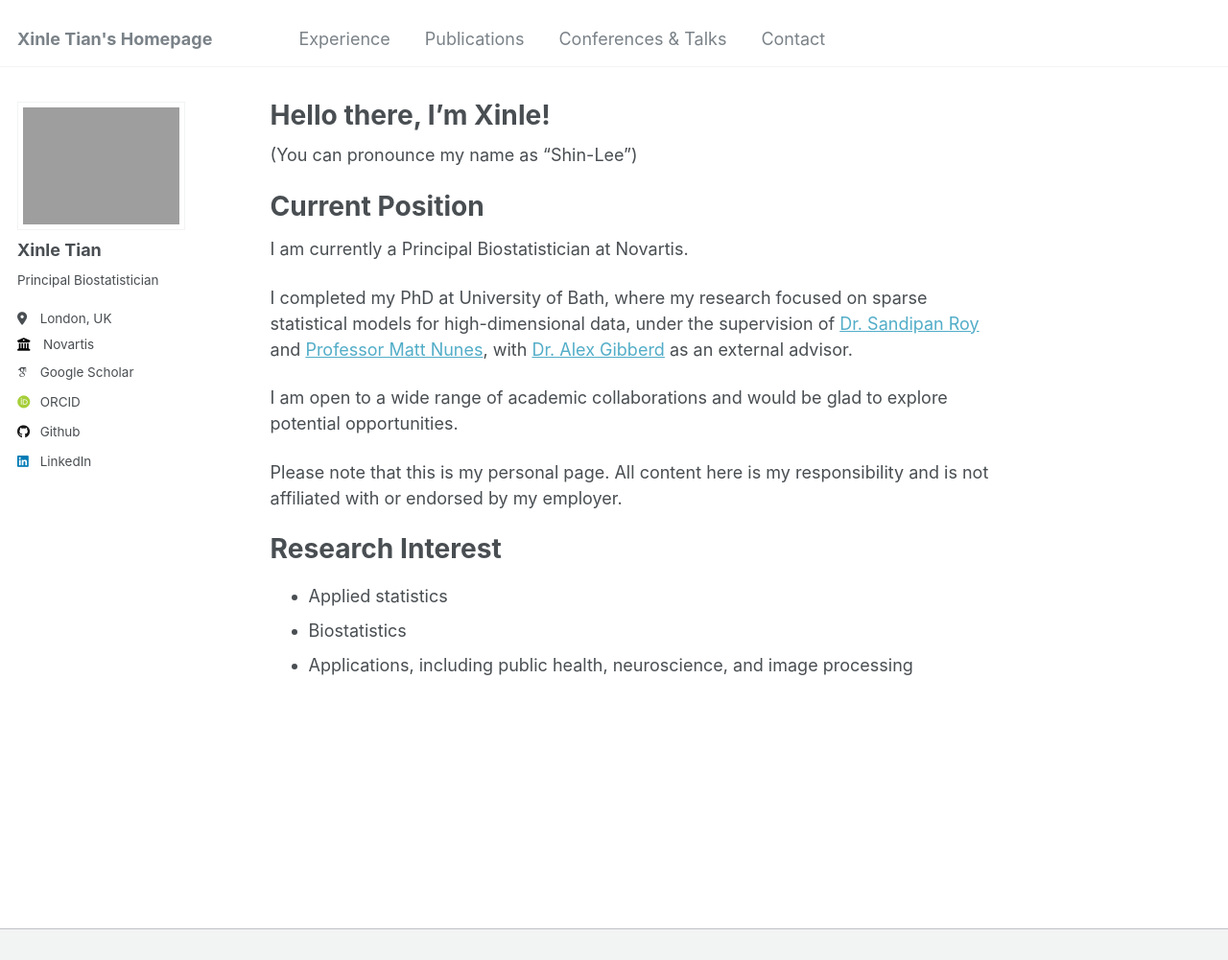
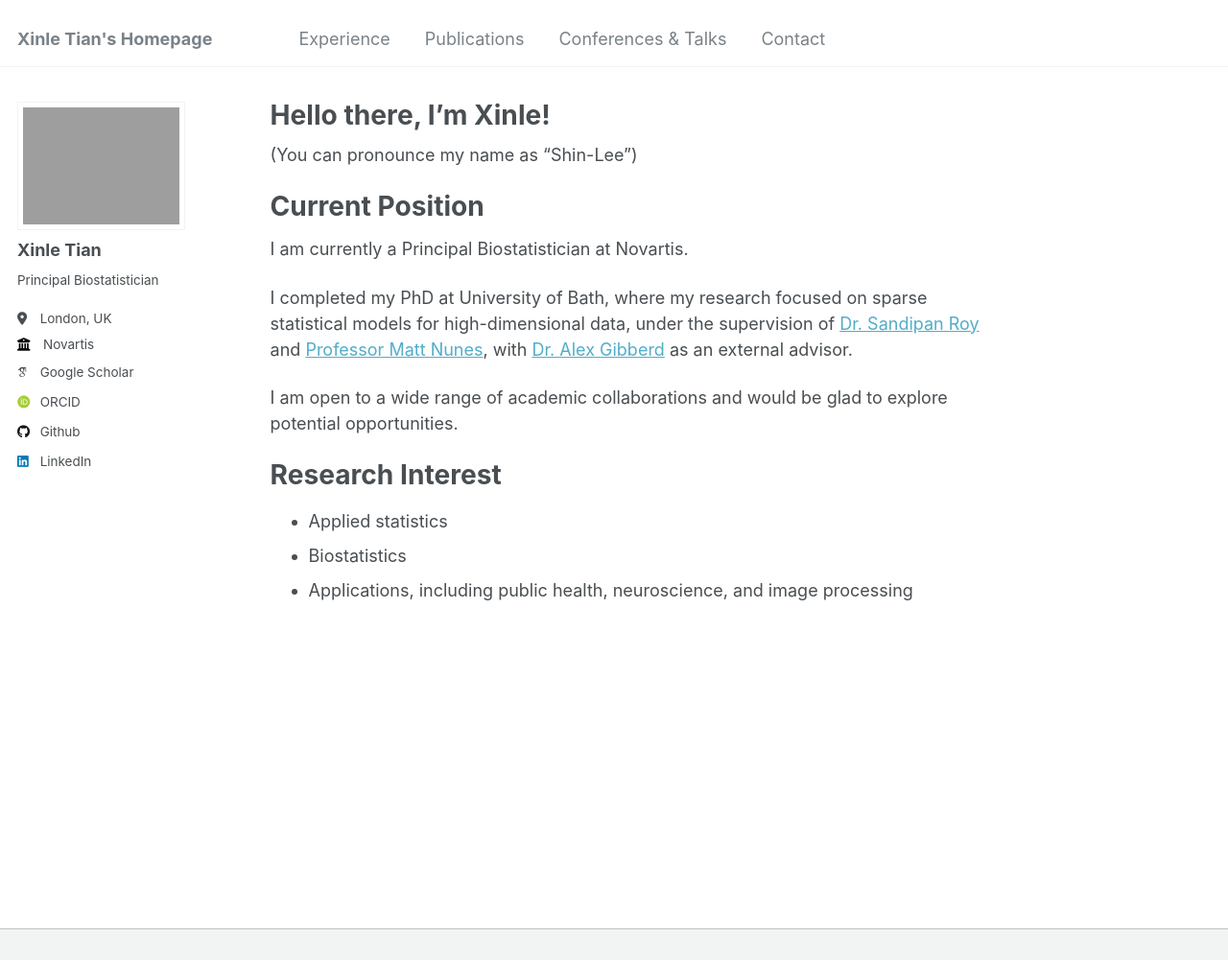
Before and after one commit to xinlet/xinlet.github.io, a Jekyll site: the page built from _pages/about.md, in a window 1280 px wide and 1141 px high, cut to the strip 0-1001 px from the top of the window. Shown: the whole strip at 96% size. Built offline with Jekyll 4.4.1, drawn with Linux system fonts in a browser that asks for light colours; some web fonts are replaced.

Commit message:
Update about.md

```diff
--- a/_pages/about.md
+++ b/_pages/about.md
@@ -17,8 +17,6 @@ I completed my PhD at University of Bath, where my research focused on sparse st
 
 I am open to a wide range of academic collaborations and would be glad to explore potential opportunities.
 
-Please note that this is my personal page. All content here is my responsibility and is not affiliated with or endorsed by my employer.
-
 Research Interest
 ====
 * Applied statistics
```
